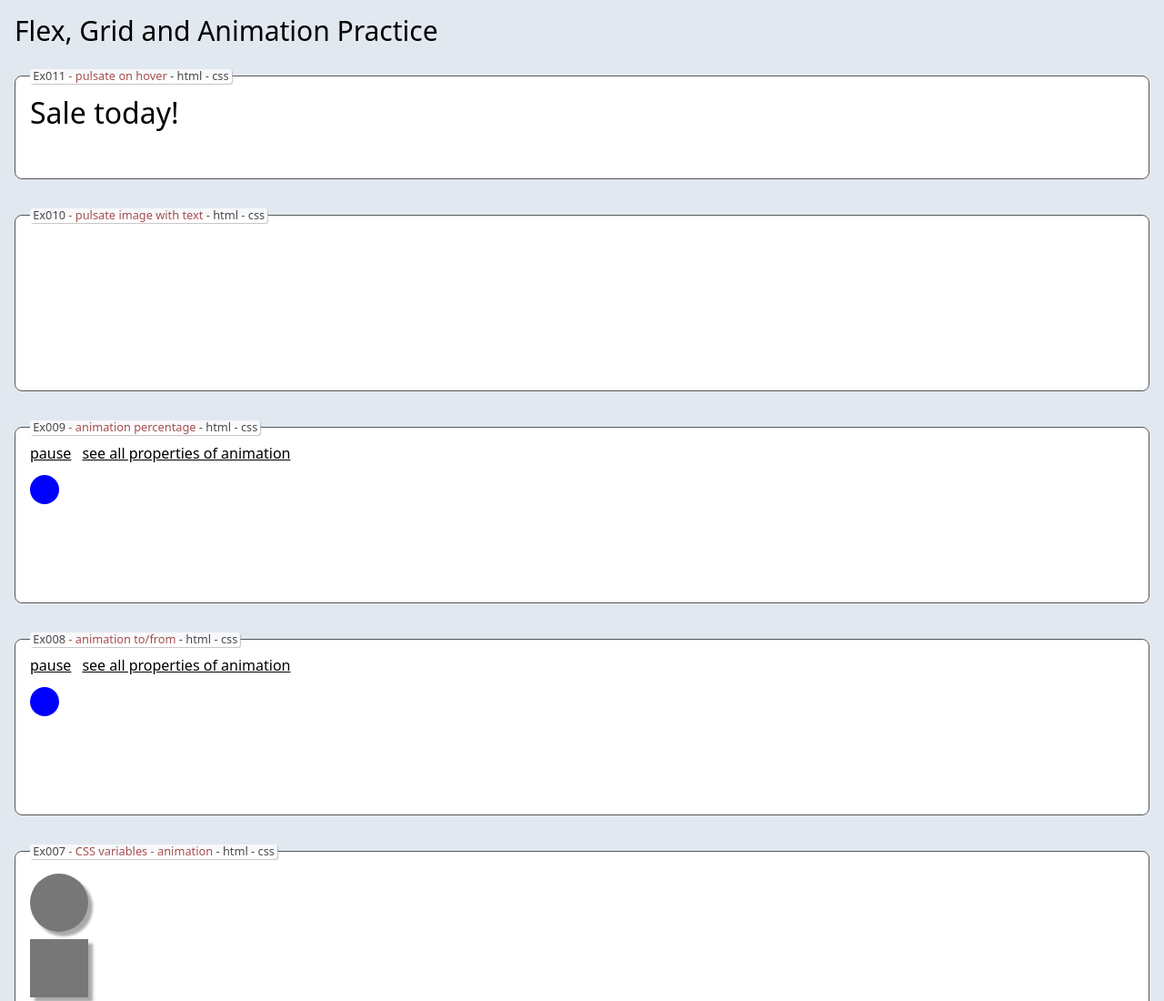
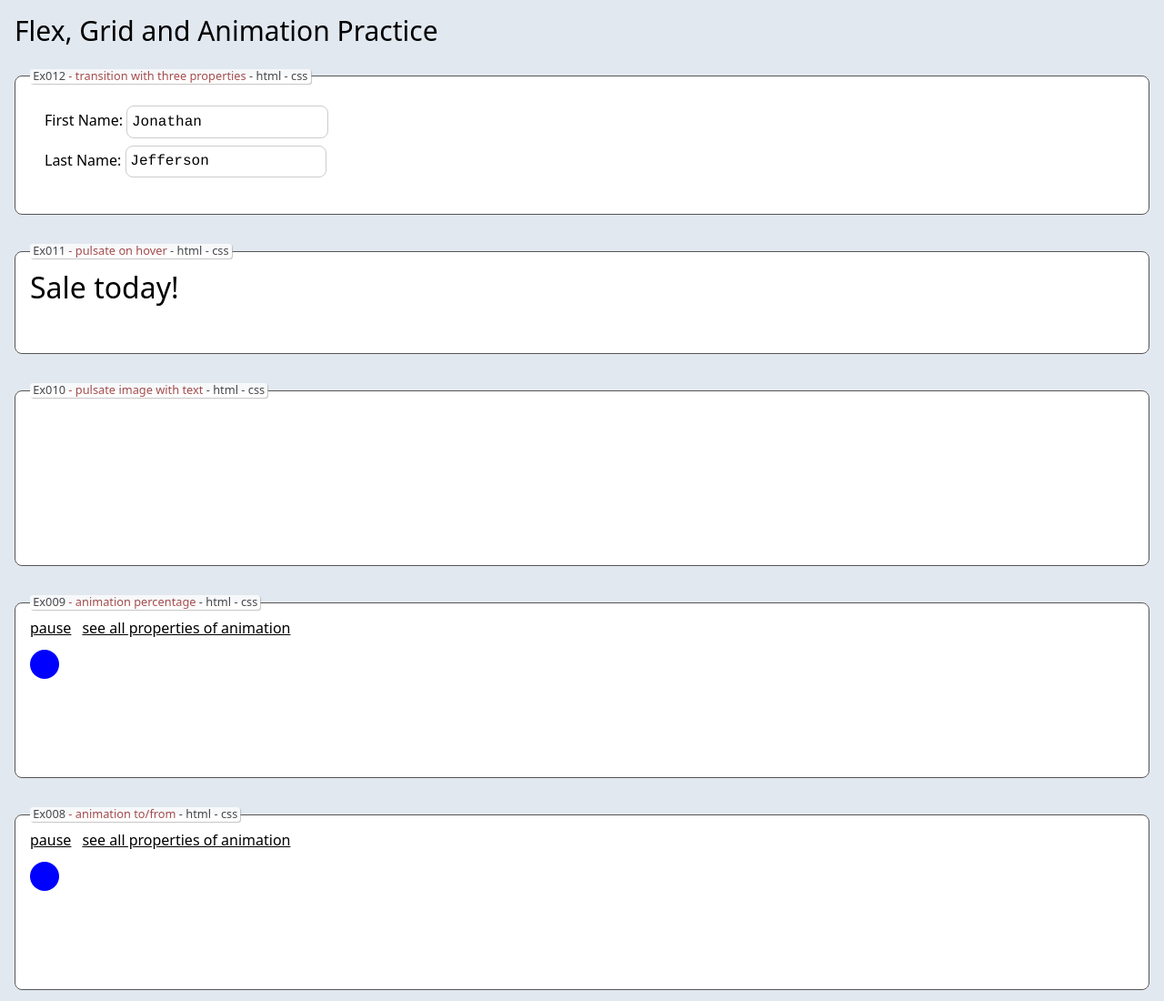
Before and after one commit to edwardtanguay/et284-jsdom-flex-grid, a website built with Vite: page index.html in a window 1280 px wide. Shown: the top 1100 px of the page at 91% size. Built offline with nearby package versions, Linux system fonts and the light colour scheme; files whose address does not match are found by name.

Commit message:
ex012 finished

```diff
--- /dev/null
+++ b/src/examples/Ex012.ts
@@ -0,0 +1,10 @@
+export const Ex012 = () => {
+	return /*html*/ `
+	<div class="ex012">
+		<div class="content">
+		<p class="row">First Name: <input class="firstName" value="Jonathan"/></p>
+		<p class="row">Last Name: <input class="lastName" value="Jefferson"/></p>
+		</div>
+	</div>
+`
+}
--- a/src/exercises.scss
+++ b/src/exercises.scss
@@ -1,3 +1,25 @@
+.ex012 {
+	.content {
+		padding: 1rem;
+		.row {
+			padding-bottom: .5rem;
+		}
+		.row input {
+			border: 1px solid #ccc;
+			padding: .3rem;
+			border-radius: .5rem;
+			font-family: courier;
+			transition: color, border, background-color .5s ease-in-out;
+			&:focus {
+				color: red;
+				outline: 1px solid white;
+				border: 1px solid black;
+				background-color: rgb(255, 255, 145);
+			}
+		}
+	}
+}
+
 .ex011 {
 	.content {
 		height: 5rem;
--- a/src/main.ts
+++ b/src/main.ts
@@ -1,4 +1,5 @@
 import { BoxWrapper } from './components/BoxWrapper';
+import { Ex012 } from './examples/Ex012'
 import { Ex011 } from './examples/Ex011'
 import { Ex010 } from './examples/Ex010'
 import { Ex009 } from './examples/Ex009'
@@ -15,6 +16,7 @@ import './exercises.scss';
 
 document.querySelector<HTMLDivElement>('#app')!.innerHTML = /*html*/ `
 	<h1 class="text-3xl mb-6">Flex, Grid and Animation Practice</h1>
+	${BoxWrapper('Ex012', Ex012, 'transition with three properties')}
 	${BoxWrapper('Ex011', Ex011, 'pulsate on hover')}
 	${BoxWrapper('Ex010', Ex010, 'pulsate image with text')}
 	${BoxWrapper('Ex009', Ex009, 'animation percentage')}
```
